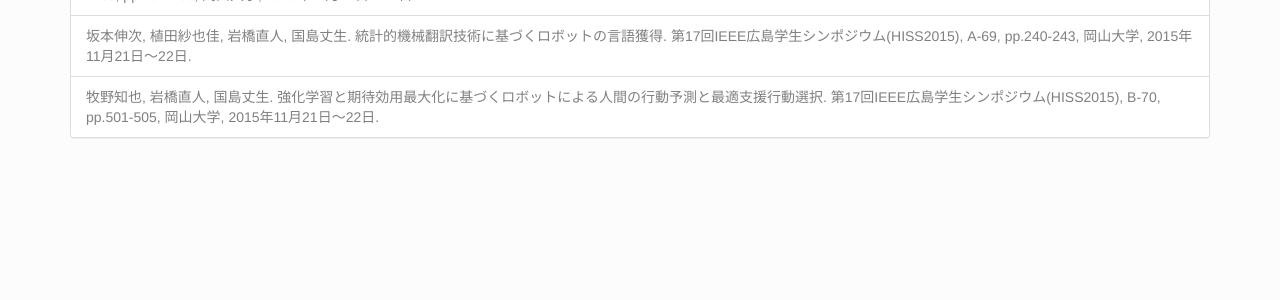
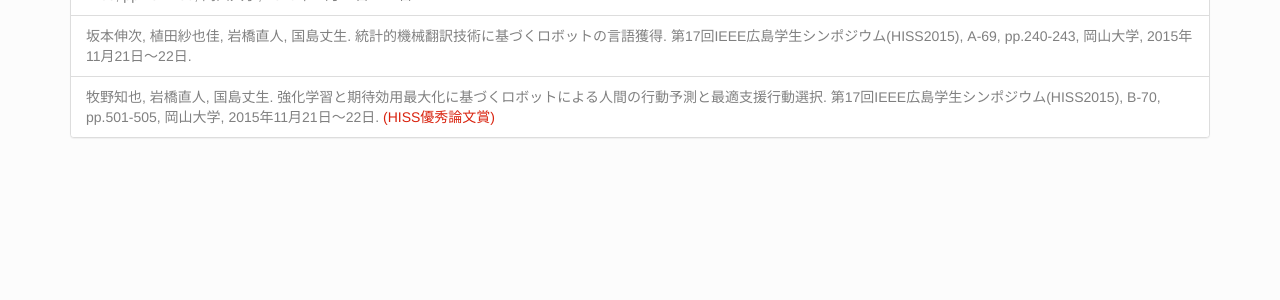
Before and after one commit to kunishi/www-ime, a Jekyll site: the page built from publications/index.html, in a window 1280 px wide. Shown: the part 470-770 px from the top of the page. Built offline with Jekyll 4.4.1, drawn with Linux system fonts in a browser that asks for light colours; nearby versions of some CDN libraries; a style sheet for code colours, icons or effects is not loaded.

Commit message:
add the descriptions of HISS 2015 prizes.

```diff
--- a/publications/index.html
+++ b/publications/index.html
@@ -33,6 +33,7 @@ title: 研究業績
 					牧野知也, 岩橋直人, 国島丈生.
 					強化学習と期待効用最大化に基づくロボットによる人間の行動予測と最適支援行動選択.
 					第17回IEEE広島学生シンポジウム(HISS2015), B-70, pp.501-505, 岡山大学, 2015年11月21日〜22日.
+					<span class="text-primary">(HISS優秀論文賞)</span>
 				</li>
 			</ul>
 		</div>
```
